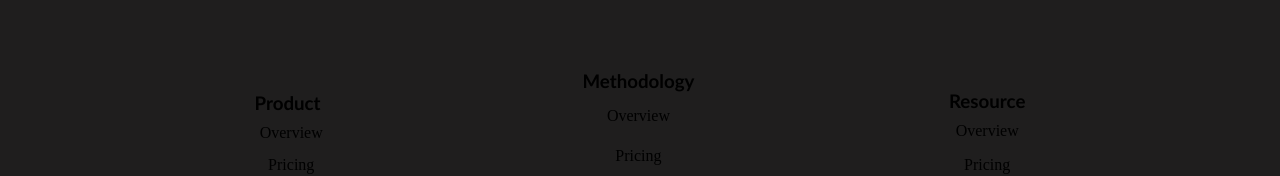
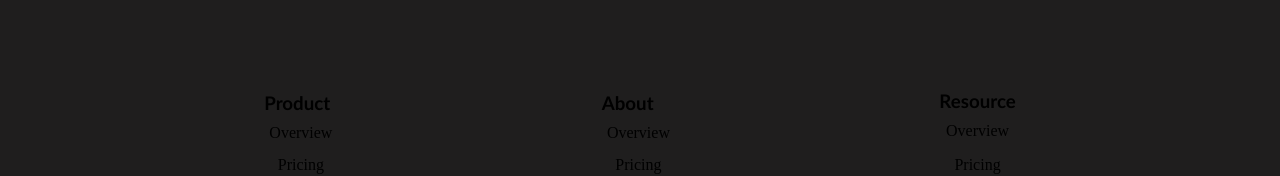
Before and after one commit to Abhi1226L/HelpHub-Page, a plain HTML site: page index.html in a window 1280 px wide. Shown: the part 3244-3420 px from the top of the page. Drawn offline with Linux system fonts and the light colour scheme.

Commit message:
Add files via upload

```diff
--- a/index.html
+++ b/index.html
@@ -241,7 +241,7 @@
           </ul>
         </div>
         <div class="item_section">
-          <h3 class="item_header">Methodology</h3>
+          <h3 class="item_header">About</h3>
           <ul class="footer2_list">
             <li class="list"><a href='#'>Overview</a></li>
             <li class="list"><a href='#'>Pricing</a></li>
```
